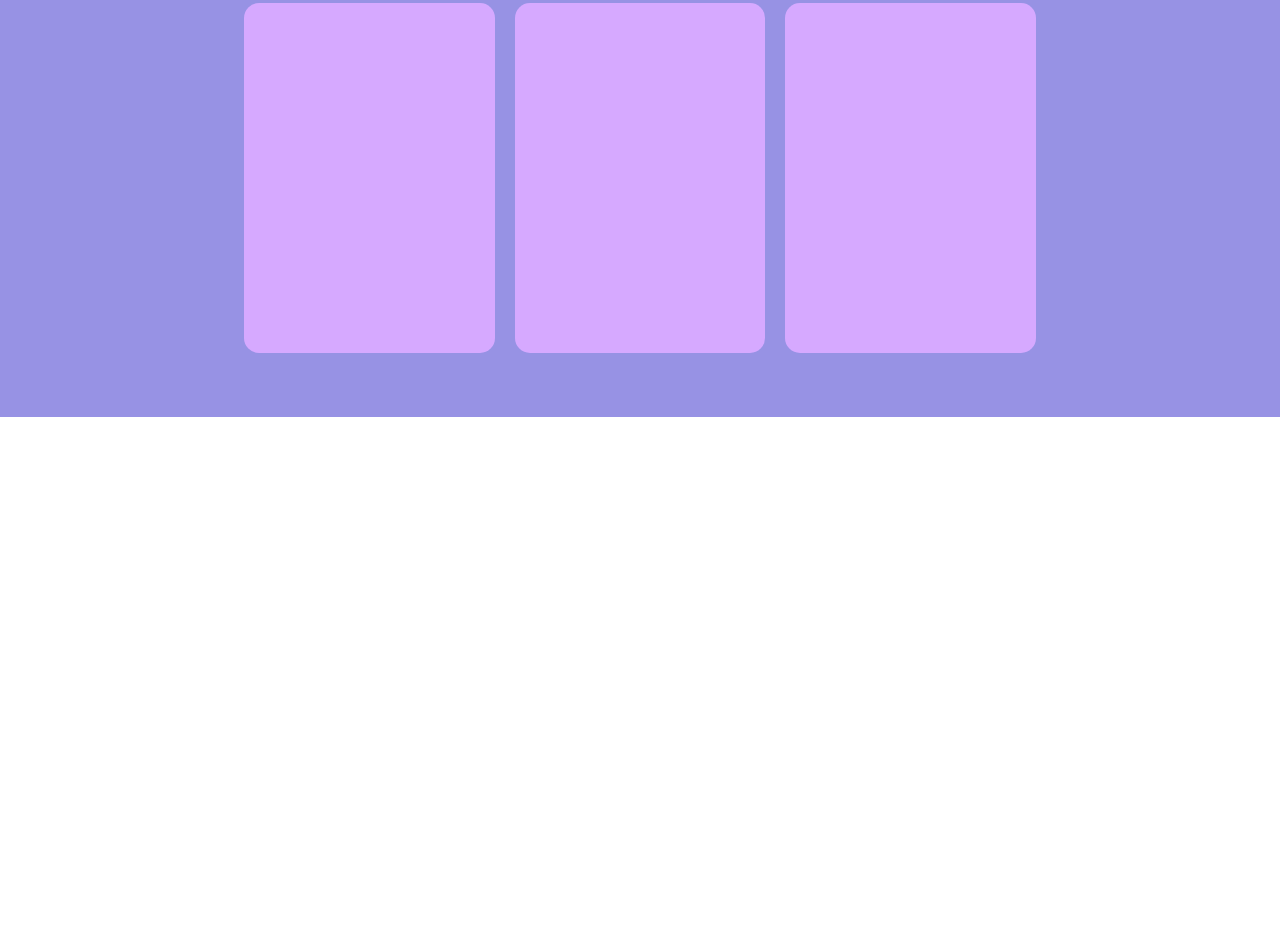
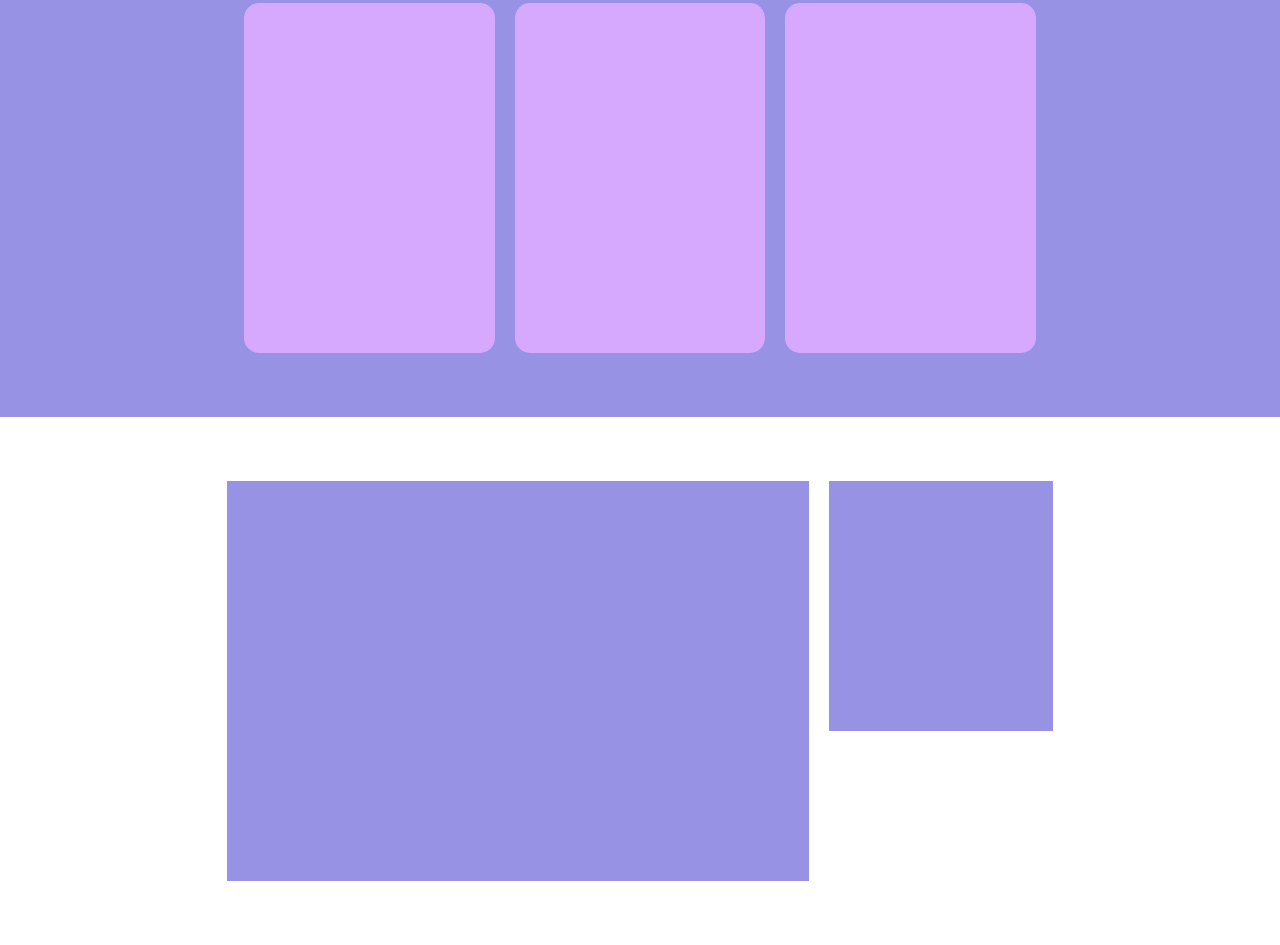
Before and after one commit to WalterCorsini/htmlcss-responsive-layout, a plain HTML site: page index.html in a window 1280 px wide. Shown: the part 3260-4205 px from the top of the page. Before the commit the page ends 3677 px from the top, so only its background shows below. Drawn offline with Linux system fonts and the light colour scheme.

Commit message:
add: section about us

```diff
--- a/css/master.css
+++ b/css/master.css
@@ -317,7 +317,60 @@ section .benefit{
 SECTION ABOUT US
 /******************************/
 
+.about-us{
+    align-items: center;
+    width: 100%;
+    padding: 5%;
+    gap: 20px;
+}
 
+.about-us-text{
+    height: 400px;
+}
+
+.about-us-author{
+    height: 150px;
+}
+
+.about-us-text,
+.about-us-author{
+    width: 90%;
+}
+
+@media screen and (min-width: 768px) {
+    .about-us{
+        flex-direction: row;
+        align-items: flex-start;
+    }
+
+    .about-us-text{
+        width: 60%;
+    }
+
+    .about-us-author{
+        height: 250px;
+        width: 30%;
+    }
+
+}
+
+@media screen and (min-width: 992px) {
+
+    .about-us{
+        justify-content: center;
+        margin: 0 auto;
+        width: 80%;
+    }
+
+    .about-us-text{
+        width: 65%;
+    }
+
+    .about-us-author{
+        width: 25%;
+    }
+
+}
 
 /******************************
 SECTION PRE FOOTER
--- a/index.html
+++ b/index.html
@@ -95,6 +95,17 @@
 
         <!-- about us -->
         <!-- title pararaph, photo e description -->
+        <section class="about-us flex column">
+
+            <div class="about-us-text bg-lilla">
+
+            </div>
+
+            <div class="about-us-author bg-lilla">
+
+            </div>
+
+        </section>
         <!-- /about us -->
     </main>
 
```
